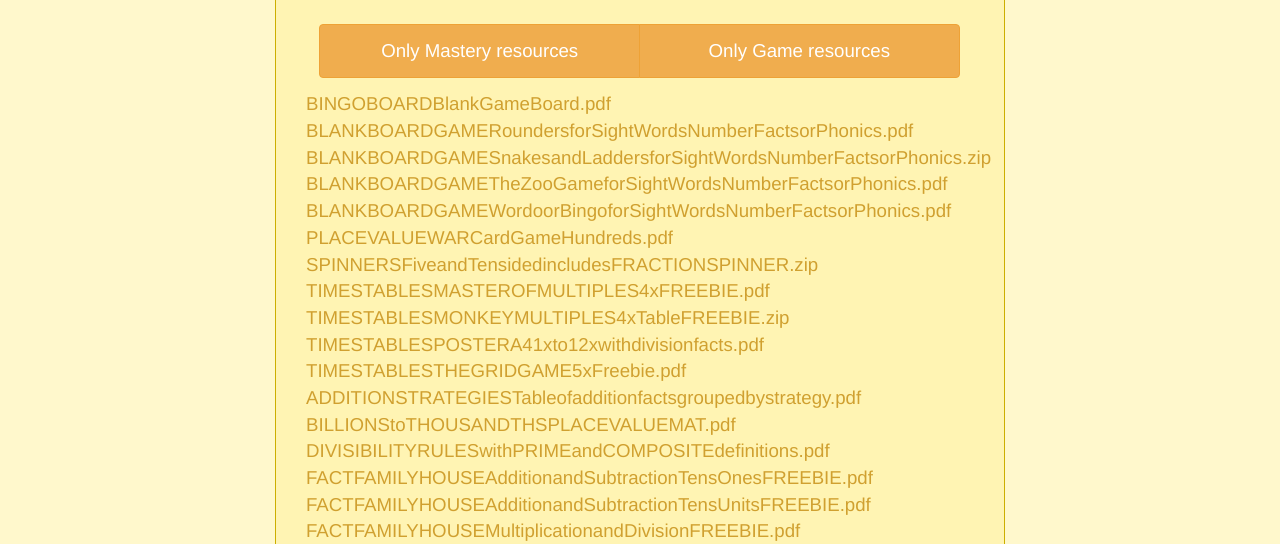
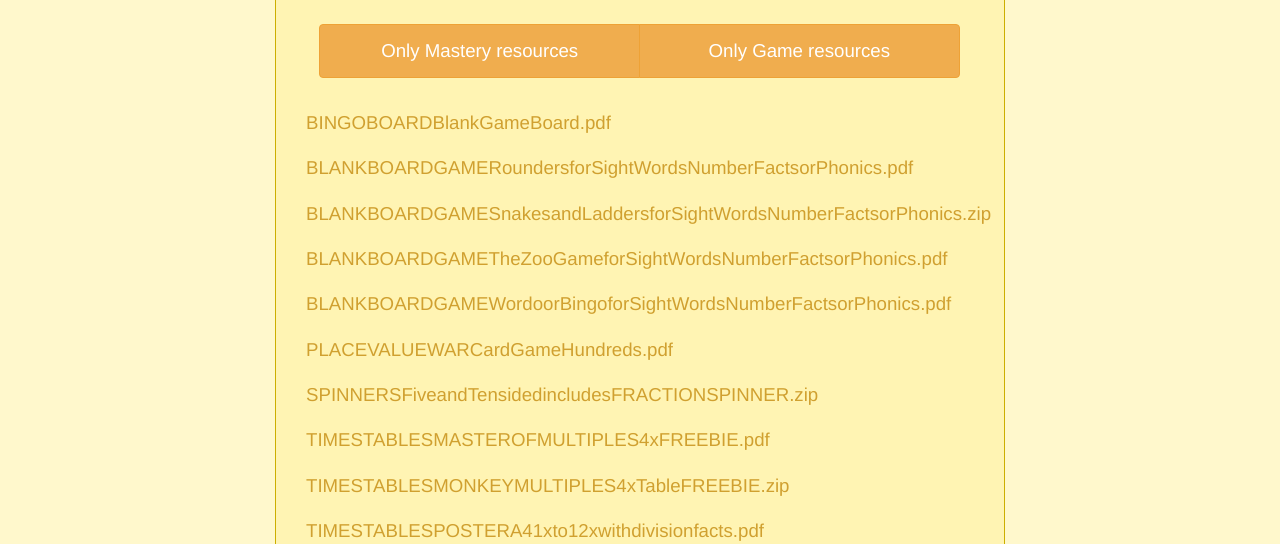
Before and after one commit to learning-solutions-web/learning-solutions-web.github.io, a website: page resources.html in a window 1280 px wide. Shown: the part 229-773 px from the top of the page. Drawn offline with nearby package versions, Linux system fonts and the light colour scheme.

Commit message:
Play with css of resources page

```diff
--- a/less/main.less
+++ b/less/main.less
@@ -1,5 +1,7 @@
 @import "bootstrap.less";
 @import "navbarCustom.less";
+
+
 
 //button size rel to container width
 @btn-size:              100%;
@@ -146,6 +148,10 @@ i {
   color: @gray;
 }
 
+.games, .mastery {
+  margin: 1em auto;
+}
+
 footer {
   color: @gray-light;
 }
```
